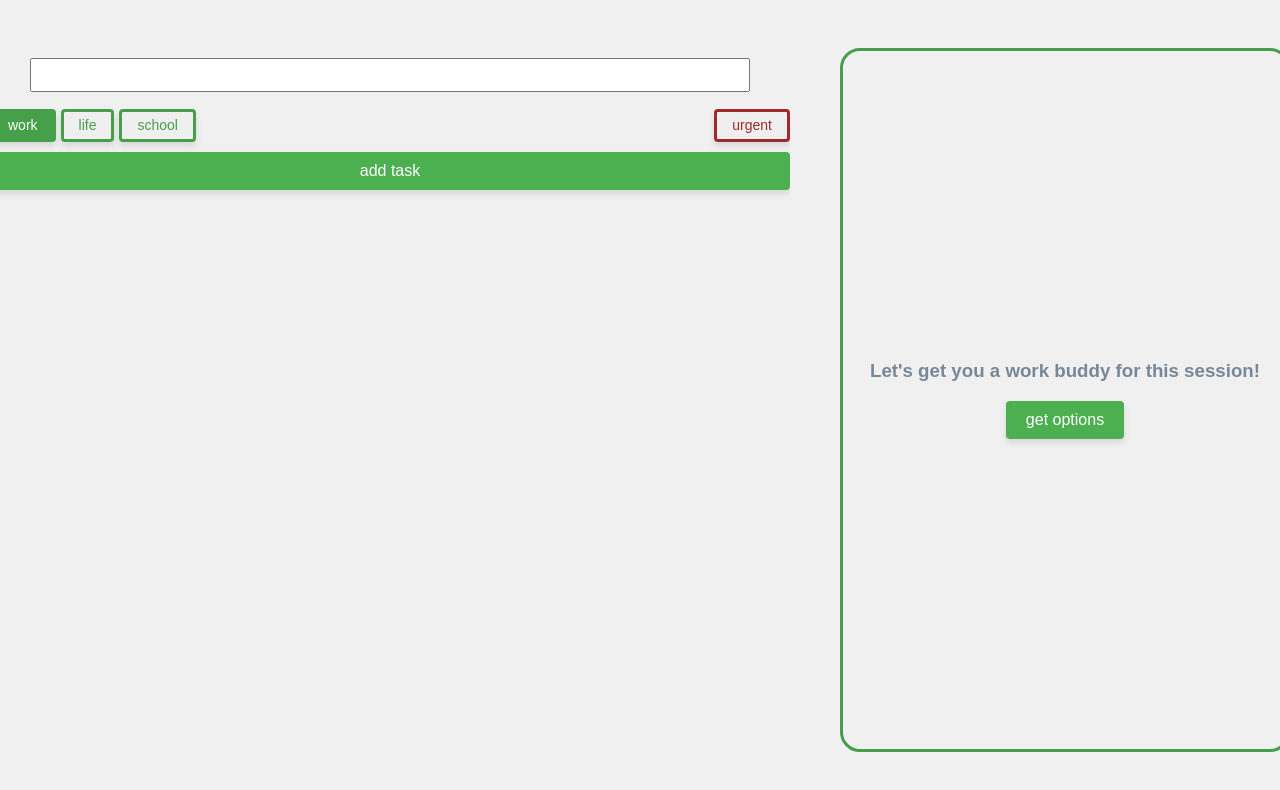
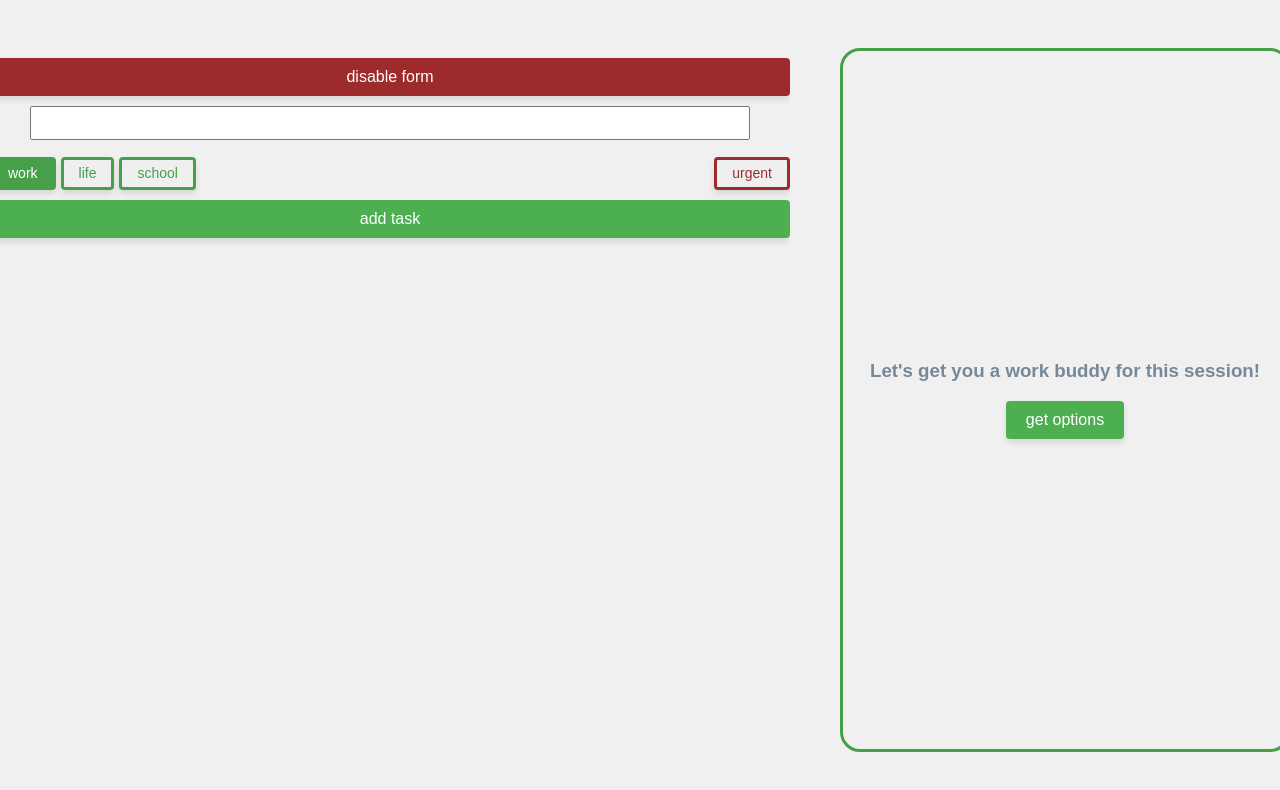
Before and after one commit to TheaAleksovDev/ReactConceptsPractice, a React (Create React App) app: page / in a window 1280 px wide. Both pictures are taken after a click on the button "add". Shown: the top 790 px of the page. Built offline with nearby package versions, Linux system fonts and the light colour scheme.

Commit message:
Practicing useContext by creating a disable option for CreateTask form

```diff
--- a/src/App.tsx
+++ b/src/App.tsx
@@ -2,12 +2,15 @@ import "./App.css";
 import Tasks from "./components/Tasks/Tasks";
 import WorkBuddies from "./components/WorkBuddies/WorkBuddies";
 import { BuddiesContextProvider } from "./components/BuddiesContext";
-
+import { FormContextDisabledProvider } from "./components/FormContext";
 function App() {
   return (
     <div className="App">
+
       <BuddiesContextProvider>
+        <FormContextDisabledProvider>
         <Tasks />
+        </FormContextDisabledProvider>
         <WorkBuddies />
       </BuddiesContextProvider>
     </div>
--- /dev/null
+++ b/src/components/FormContext.tsx
@@ -0,0 +1,33 @@
+import { createContext, useEffect, useState } from "react";
+
+interface FormDisabledContextType {
+  isDisabled: boolean | undefined;
+  setDisabled: () => void;
+}
+
+export const FormDisabledContext = createContext<FormDisabledContextType>({
+  isDisabled: false,
+  setDisabled: () => {},
+});
+
+export const FormContextDisabledProvider = ({ children }: any) => {
+  const [isDisabled, setIsDisabled] = useState<boolean>();
+
+  useEffect(() => {
+    console.log(isDisabled);
+  }, [isDisabled]);
+  const toggleDisabled = () => {
+    setIsDisabled((prev) => !prev);
+  };
+
+  return (
+    <FormDisabledContext.Provider
+      value={{
+        isDisabled,
+        setDisabled: toggleDisabled,
+      }}
+    >
+      {children}
+    </FormDisabledContext.Provider>
+  );
+};
--- a/src/components/Tasks/CreateTask.tsx
+++ b/src/components/Tasks/CreateTask.tsx
@@ -1,16 +1,19 @@
-import { useState } from "react";
+import { useContext, useState } from "react";
 import "./tasks.css";
+import { FormDisabledContext } from "../FormContext";
 
 type CreateTaskProps = {
   categories: string[];
   createItem: (task: string, category: string, isUrgent: boolean) => void;
   close: () => void;
-}
+};
 
 const CreateTask = (props: CreateTaskProps) => {
   const [selectedCategory, setSelectedCategory] = useState(props.categories[0]);
   const [isUrgent, setIsUrgent] = useState(false);
   const [task, setTask] = useState("");
+
+  const { isDisabled } = useContext(FormDisabledContext);
 
   const handleTaskChange = (event: React.ChangeEvent<HTMLInputElement>) => {
     setTask(event.target.value);
@@ -18,13 +21,21 @@ const CreateTask = (props: CreateTaskProps) => {
 
   return (
     <div className="create-task">
-      <input type="text" name="task" value={task} onChange={handleTaskChange} />
+      <input
+        disabled={isDisabled}
+
+        type="text"
+        name="task"
+        value={task}
+        onChange={handleTaskChange}
+      />
 
       <div className="options">
         <div className="categories">
           {props.categories.map((category: string) => {
             return (
               <button
+                disabled={isDisabled}
                 key={category}
                 className="category"
                 style={
@@ -42,6 +53,7 @@ const CreateTask = (props: CreateTaskProps) => {
           })}
         </div>
         <button
+          disabled={isDisabled}
           style={isUrgent ? { backgroundColor: "#9e2b2b", color: "white" } : {}}
           className="priority"
           onClick={() => {
@@ -52,6 +64,7 @@ const CreateTask = (props: CreateTaskProps) => {
         </button>
       </div>
       <button
+      disabled={isDisabled}
         onClick={() => {
           if (task) {
             props.createItem(task, selectedCategory, isUrgent);
@@ -62,6 +75,7 @@ const CreateTask = (props: CreateTaskProps) => {
       >
         add task
       </button>
+
     </div>
   );
 };
--- a/src/components/Tasks/Tasks.tsx
+++ b/src/components/Tasks/Tasks.tsx
@@ -6,6 +6,7 @@ import CreateTask from "./CreateTask";
 import { useContext } from "react";
 import { BuddiesContext } from "../BuddiesContext";
 import { Buddy } from "../WorkBuddies/BuddyInterface";
+import { FormDisabledContext } from "../FormContext";
 
 const Tasks = () => {
   const [tasks, setTasks] = useState<TaskType[]>([]);
@@ -14,6 +15,7 @@ const Tasks = () => {
   const [selectedCategory, setSelectedCategory] = useState("");
   const [isUrgent, setIsUrgent] = useState(false);
   const { contextData } = useContext(BuddiesContext);
+  const { setDisabled, isDisabled } = useContext(FormDisabledContext);
 
   useEffect(() => {
     const savedTasks = localStorage.getItem("tasks");
@@ -30,8 +32,6 @@ const Tasks = () => {
       )
     );
   };
-
-
 
   useEffect(() => {
     if (tasks.length > 0) {
@@ -69,8 +69,8 @@ const Tasks = () => {
       ? filterTasks(isUrgent)(selectedCategory)
       : tasks;
 
-   //useMemo
-  const tasksToDisplay = useMemo(()=>{
+  //useMemo
+  const tasksToDisplay = useMemo(() => {
     const deleteTask = (task: string) => {
       const filteredTasks = tasks.filter((element) => element.task !== task);
       setTasks(filteredTasks);
@@ -87,10 +87,10 @@ const Tasks = () => {
         />
       );
     });
-  },[filteredTasks, tasks])
+  }, [filteredTasks, tasks]);
 
   //useMemo
-  const buddies = useMemo(()=>{
+  const buddies = useMemo(() => {
     return contextData?.map((buddy: Buddy, index) => {
       return (
         <div className="buddy-smaller" key={index}>
@@ -98,11 +98,15 @@ const Tasks = () => {
         </div>
       );
     });
-  },[contextData])
+  }, [contextData]);
+
 
   return (
     <div className="tasks">
-      <div className="buddies-smaller">{ buddies}</div>
+      <div className="buddies-smaller">{buddies}</div>
+      {openCreateTask && <button onClick={setDisabled} className={isDisabled ? "green": "red"}>
+        {isDisabled ? "enable" : "disable"} form
+      </button>}
       {!openCreateTask && (
         <button
           onClick={() => {
--- a/src/components/Tasks/tasks.css
+++ b/src/components/Tasks/tasks.css
@@ -27,6 +27,12 @@ button {
 .red:hover {
   background-color: #7a2121;
 }
+input:disabled, button:disabled{
+  background-color: rgb(87, 87, 87) !important;
+  color: rgb(172, 172, 172);
+  border: none;
+}
+
 
 .tasks {
   display: flex;
```
